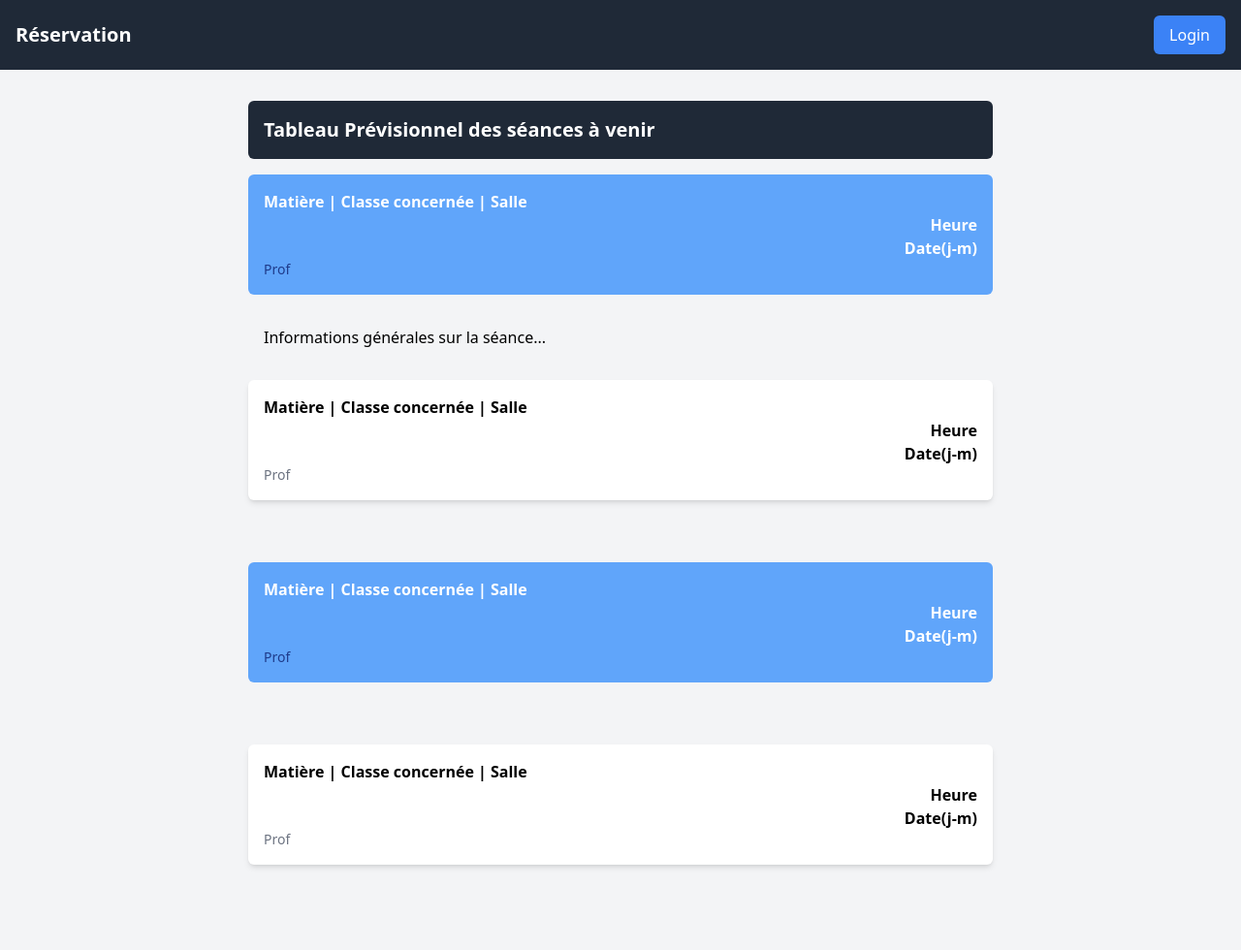
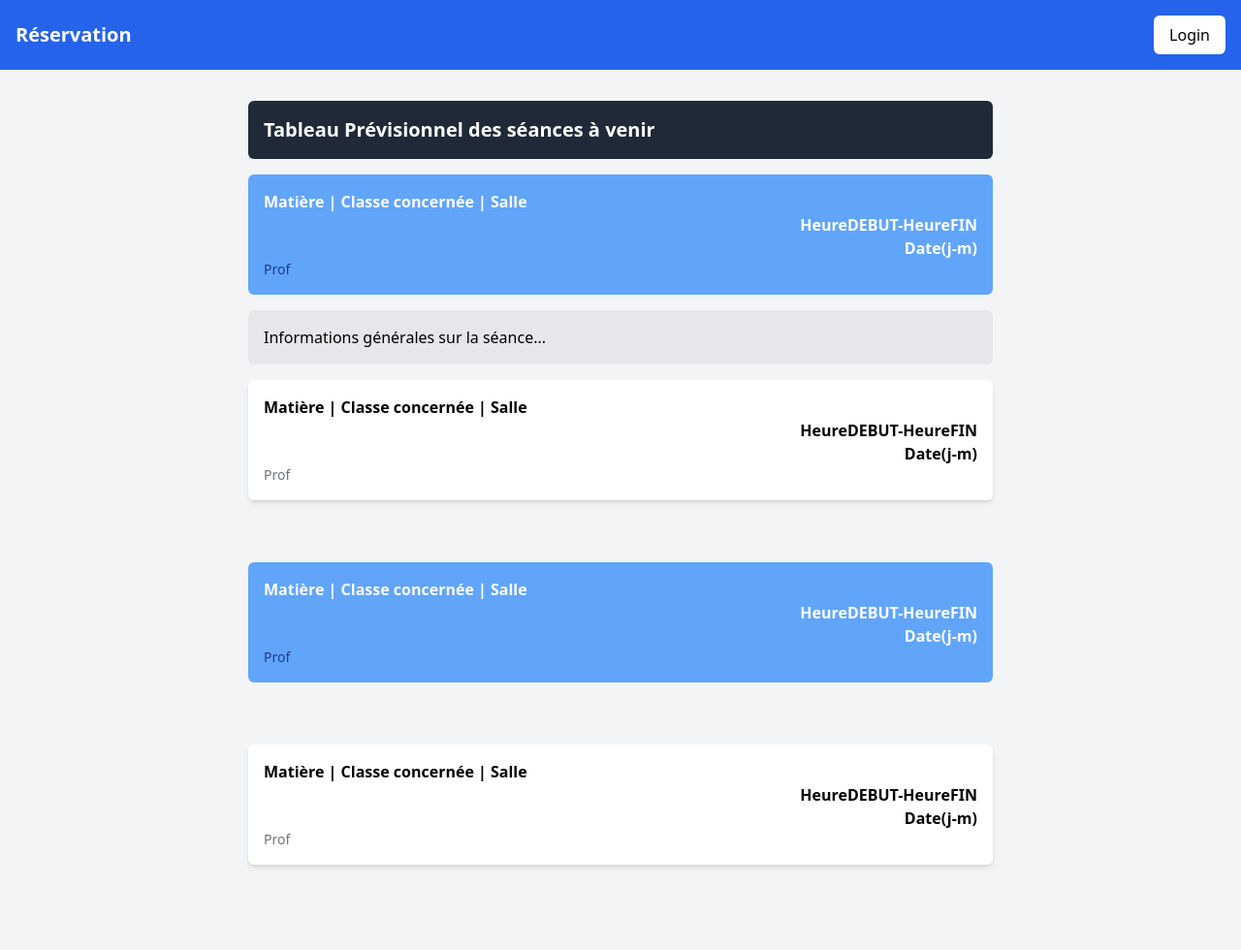
Before and after one commit to gitdreamlteui/PoleInfo, a PHP site: page /reservations/ in a window 1280 px wide, after a click that opens the changed part. Shown: the whole page at 97% size. Run offline with PHP 8.4, Linux system fonts and the light colour scheme; data that the repository does not hold is empty; some libraries are stand-ins or nearby versions.

Commit message:
Update index.php

```diff
--- a/index.php
+++ b/index.php
@@ -1,19 +1,6 @@
 <?php
 $request_reservation = "http://192.168.8.152:8000/reservations"; // Remplace par l'URL de l'API
-$request_user = "http://192.168.8.152:8000/users";
-$request_salle = "http://192.168.8.152:8000/salles";
-$request_creneau = "http://192.168.8.152:8000/creneaux";
-$request_matiere = "http://192.168.8.152:8000/matieres";
-$request_classe = "http://192.168.8.152:8000/classes";
-$request_classe_reservation = "http://192.168.8.152:8000/classes_reservation";
-
 $response_reservation = file_get_contents($request_reservation);
-$response_user = file_get_contents($request_user);
-$response_salle = file_get_contents($request_salle);
-$response_creneau = file_get_contents($request_creneau);
-$response_matiere = file_get_contents($request_matiere);
-$response_classe = file_get_contents($request_classe);
-$response_classe_reservation = file_get_contents($request_classe_reservation);
 
 ?>
 <!DOCTYPE html>
@@ -42,10 +29,10 @@ $response_classe_reservation = file_get_contents($request_classe_reservation);
 <body class="p-10 bg-gray-100">
 
     <!-- Barre de navigation -->
-    <header class="bg-gray-800 text-white p-4 flex justify-between items-center w-full fixed top-0 left-0 right-0">
+    <header class="bg-blue-600 text-white p-4 flex justify-between items-center w-full fixed top-0 left-0 right-0">
         <h1 class="text-xl font-bold">Réservation</h1>
         <a href="interface_login.php">
-            <button class="bg-blue-500 px-4 py-2 rounded-md">Login</button>
+            <button class="bg-white px-4 py-2 rounded-md text-black">Login</button>
         </a>
     </header>
 
@@ -60,41 +47,41 @@ $response_classe_reservation = file_get_contents($request_classe_reservation);
         <div class="space-y-4">
             <div class="bg-blue-400 text-white p-4 rounded-md cursor-pointer" onclick="toggleDetails('details1')">
                 <p><strong>Matière | Classe concernée | Salle</strong></p>
-                <p class="flex justify-end"><strong>Heure</strong></p>
+                <p class="flex justify-end"><strong>HeureDEBUT-HeureFIN</strong></p>
                 <p class="flex justify-end"><strong>Date(j-m)</strong></p>
                 <p class="text-sm text-blue-900">Prof</p>
-                </div>
-            <div id="details1" class="bg-grey-200 p-4 rounded-md overflow-hidden transition-all duration-300 ease-in-out opacity-0" style="height: 0px;">
+            </div>
+            <div id="details1" class="bg-gray-200 p-4 rounded-md overflow-hidden transition-all duration-300 ease-in-out opacity-0" style="height: 0px;">
                 <p>Informations générales sur la séance...</p>
             </div>
 
             <div class="bg-white shadow-md p-4 rounded-md cursor-pointer" onclick="toggleDetails('details2')">
                 <p><strong>Matière | Classe concernée | Salle</strong></p>
-                <p class="flex justify-end"><strong>Heure</strong></p>
+                <p class="flex justify-end"><strong>HeureDEBUT-HeureFIN</strong></p>
                 <p class="flex justify-end"><strong>Date(j-m)</strong></p>
                 <p class="text-sm text-gray-500">Prof</p>
             </div>
-            <div id="details2" class="bg-blue-200 p-4 rounded-md overflow-hidden transition-all duration-300 ease-in-out opacity-0" style="height: 0px;">
+            <div id="details2" class="bg-gray-300 p-4 rounded-md overflow-hidden transition-all duration-300 ease-in-out opacity-0" style="height: 0px;">
                 <p>Informations générales sur la séance...</p>
             </div>
 
             <div class="bg-blue-400 text-white p-4 rounded-md cursor-pointer" onclick="toggleDetails('details3')">
                 <p><strong>Matière | Classe concernée | Salle</strong></p>
-                <p class="flex justify-end"><strong>Heure</strong></p>
+                <p class="flex justify-end"><strong>HeureDEBUT-HeureFIN</strong></p>
                 <p class="flex justify-end"><strong>Date(j-m)</strong></p>
                 <p class="text-sm text-blue-900">Prof</p>
             </div>
-            <div id="details3" class="bg-white-200 p-4 rounded-md overflow-hidden transition-all duration-300 ease-in-out opacity-0" style="height: 0px;">
+            <div id="details3" class="bg-gray-200 p-4 rounded-md overflow-hidden transition-all duration-300 ease-in-out opacity-0" style="height: 0px;">
                 <p>Informations générales sur la séance...</p>
             </div>
 
             <div class="bg-white shadow-md p-4 rounded-md cursor-pointer" onclick="toggleDetails('details4')">
                 <p><strong>Matière | Classe concernée | Salle</strong></p>
-                <p class="flex justify-end"><strong>Heure</strong></p>
+                <p class="flex justify-end"><strong>HeureDEBUT-HeureFIN</strong></p>
                 <p class="flex justify-end"><strong>Date(j-m)</strong></p>
                 <p class="text-sm text-gray-500">Prof</p>
             </div>
-            <div id="details4" class="bg-blue-200 p-4 rounded-md overflow-hidden transition-all duration-300 ease-in-out opacity-0" style="height: 0px;">
+            <div id="details4" class="bg-gray-200 p-4 rounded-md overflow-hidden transition-all duration-300 ease-in-out opacity-0" style="height: 0px;">
                 <p>Informations générales sur la séance...</p>
             </div>
         </div>
```
